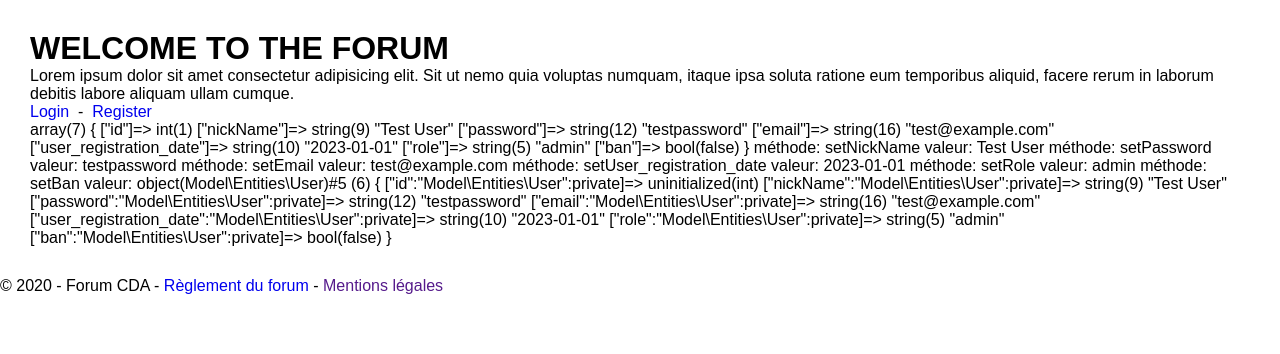
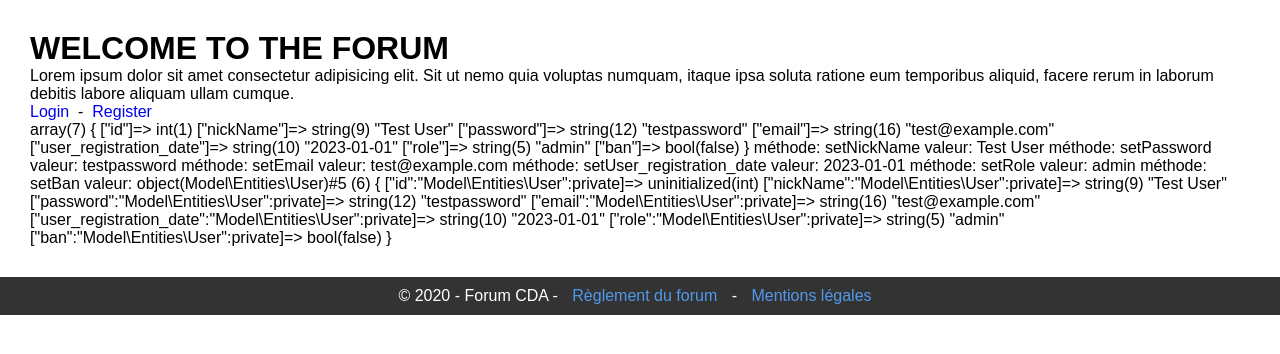
Before and after one commit to Kazae67/MVC_Forum, a PHP site: page / in a window 1280 px wide. Shown: the part 38-392 px from the top of the page. Run offline with PHP 8.4, Linux system fonts and the light colour scheme; some libraries are stand-ins or nearby versions.

Commit message:
footer style ajouté

```diff
--- a/public/css/style.css
+++ b/public/css/style.css
@@ -55,3 +55,17 @@ body, h1, h2, h3, h4, h5, h6, p, ul, li, a {
   main {
     padding: 30px;
   }
+
+  /* footer */
+  footer {
+    background-color: #333;
+    color: #fff;
+    padding: 10px;
+    text-align: center;
+  }
+
+  /* Style pour le lien du footer */
+  footer a {
+    color: #5199ec;
+    margin: 0 10px;
+  }
```
